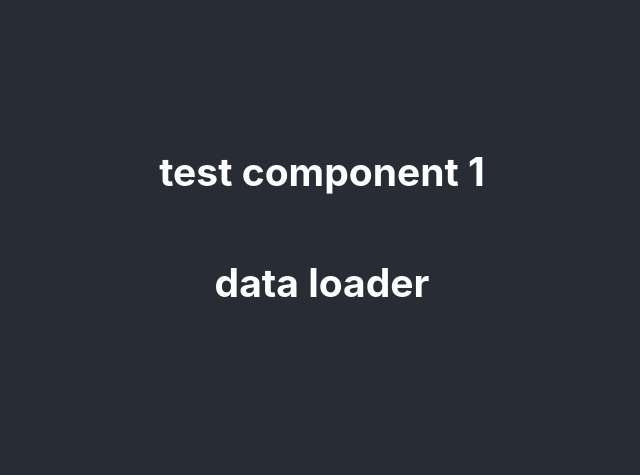
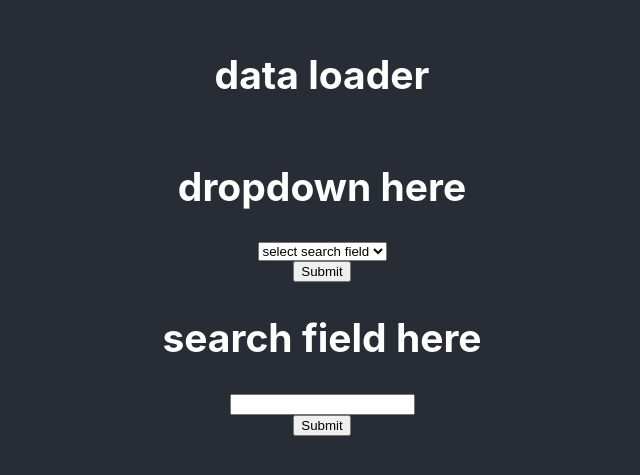
Before and after one commit to SVerdi22/neARabl_exercise_12-2, a React (Create React App) app: page / in a window 1280 px wide. Shown: the part 173-648 px from the top of the page, without its empty margins (318-958 px from the left). Built offline with nearby package versions, Linux system fonts and the light colour scheme; no server answers.

Commit message:
added search field and target value components

```diff
--- a/src/App.js
+++ b/src/App.js
@@ -2,12 +2,17 @@ import logo from './logo.svg';
 import './App.css';
 import DataLoader from './Components/DataLoader';
 import TestComponent1 from './Components/TestComponent1';
+import TargetValueSearchBar from './Components/TargetValueSearchBar';
+import SearchFieldDropdown from './Components/SearchFieldDropdown';
 function App() {
   return (
     <div className="App">
       <header className="App-header">
-        <TestComponent1 />
+        {/* <TestComponent1 /> */}
         <DataLoader />
+        <SearchFieldDropdown />
+        <TargetValueSearchBar />
+
       </header>
     </div>
   );
--- /dev/null
+++ b/src/Components/SearchFieldDropdown.js
@@ -0,0 +1,52 @@
+import React, { Component } from 'react';
+import Papa from 'papaparse';
+import { connect } from 'react-redux';
+import store from '../Store/store';
+
+class SearchFieldDropdown extends Component {
+    constructor(props) {
+        super(props);
+        this.state = {value: ''}
+        };
+
+        handleChange = (event) => {
+            event.preventDefault();
+        // this.setState({input: event.target.value})
+        this.setSearchInput(event.target.value)
+    }
+    setSearchInput = async (selection) => {
+        await this.setState({value: selection})
+        console.log("selected", this.state.value)
+    }
+    submitInput = () => {
+        console.log("submitting", this.state.value)
+    }
+
+  render() {
+    const data = this.props.data
+    // console.log(inner)
+    return (
+        <>
+        <h2>dropdown here</h2>
+        <select value={this.state.value} onChange={this.handleChange}>
+            <option disabled={true} value="">select search field</option>
+            <option value="a">a select</option>
+            <option value="b">b select</option>
+        </select>
+        <input
+        type="submit"
+        value="Submit"
+        onClick={this.submitInput}
+        />
+
+        </>
+        )
+  }
+}
+function mapStateToProps(state) {
+  return {
+    data: state.data
+  }
+}
+
+export default connect(mapStateToProps)(SearchFieldDropdown);
--- /dev/null
+++ b/src/Components/TargetValueSearchBar.js
@@ -0,0 +1,55 @@
+import React, { Component } from 'react';
+import Papa from 'papaparse';
+import { connect } from 'react-redux';
+import store from '../Store/store';
+
+class TargetValueSearchBar extends Component {
+    constructor(props) {
+        super(props);
+        this.state = {
+            input: " "
+        };
+    }
+    handleChange = (event) => {
+        event.preventDefault();
+    // this.setState({input: event.target.value})
+    this.setSearchInput(event.target.value)
+}
+    setSearchInput = async (input) => {
+        await this.setState({input: input})
+        console.log("typed", this.state.input)
+
+    }
+    submitInput = () => {
+        console.log("submitting", this.state.input)
+    }
+
+  render() {
+    const data = this.props.data
+    // console.log(inner)
+    return(
+        <>
+        <h2>search field here</h2>
+        <input
+        type="text"
+        placeholder="Search here"
+        onChange={this.handleChange}
+        value={this.state.input}
+        />
+        <input
+        type="submit"
+        value="Submit"
+        onClick={this.submitInput}
+        />
+        </>
+
+    )
+  }
+}
+function mapStateToProps(state) {
+  return {
+    data: state.data
+  }
+}
+
+export default connect(mapStateToProps)(TargetValueSearchBar);
```
